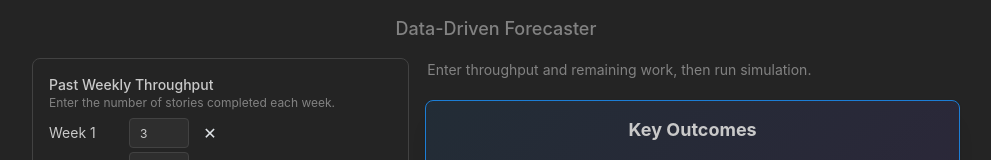
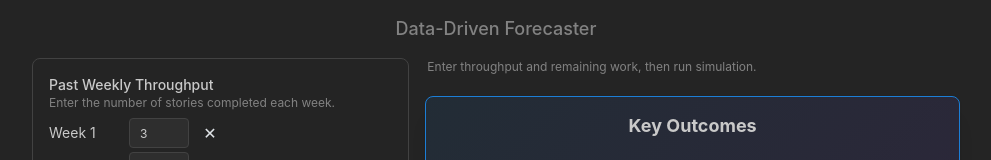
Before and after one commit to ZakLaughton/monte-carlo-forecaster, a React (Vite) app: page / in a window 1280 px wide. Shown: the top 160 px of the page, without its empty margins (144-1135 px from the left). Built offline with nearby package versions, Linux system fonts and the light colour scheme.

Commit message:
reduce status line even more

```diff
--- a/src/animations.css
+++ b/src/animations.css
@@ -36,8 +36,8 @@
 
 .status-row {
   position: relative;
-  min-height: 26px;
-  padding: 2px 2px;
+  min-height: 22px;
+  padding: 1px 2px;
 }
 
 .status-row__layer {
--- a/src/components/StatusCard.tsx
+++ b/src/components/StatusCard.tsx
@@ -10,15 +10,15 @@ type Props = {
 function CheckIcon() {
   return (
     <svg
-      width="14"
-      height="14"
+      width="12"
+      height="12"
       viewBox="0 0 24 24"
       fill="none"
       stroke="currentColor"
       strokeWidth={2.5}
       strokeLinecap="round"
       strokeLinejoin="round"
-      style={{ color: "var(--mantine-color-teal-6)", flexShrink: 0 }}
+      style={{ color: "var(--mantine-color-teal-7)", flexShrink: 0 }}
     >
       <polyline points="20 6 9 17 4 12" />
     </svg>
@@ -33,7 +33,7 @@ export function StatusCard({ state, simulationCount = 10_000 }: Props) {
           state === "idle" ? " status-row__layer--visible" : ""
         }`}
       >
-        <Text size="sm" fw={400} c="dimmed">
+        <Text size="xs" fw={400} c="dimmed">
           Enter throughput and remaining work, then run simulation.
         </Text>
       </div>
@@ -44,8 +44,8 @@ export function StatusCard({ state, simulationCount = 10_000 }: Props) {
         }`}
       >
         <Group justify="flex-start" gap={6} wrap="nowrap">
-          <Loader size={14} />
-          <Text size="sm" fw={400} c="dimmed">
+          <Loader size={12} />
+          <Text size="xs" fw={400} c="dimmed">
             Running {simulationCount.toLocaleString()} simulations…
           </Text>
         </Group>
@@ -58,7 +58,7 @@ export function StatusCard({ state, simulationCount = 10_000 }: Props) {
       >
         <Group justify="flex-start" gap={6} wrap="nowrap">
           <CheckIcon />
-          <Text size="sm" fw={400} c="dimmed">
+          <Text size="xs" fw={400} c="dimmed">
             Forecast updated · Based on {simulationCount.toLocaleString()}{" "}
             simulations
           </Text>
```
